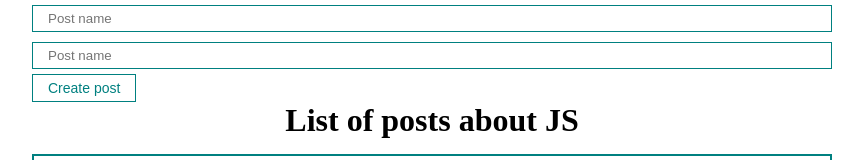
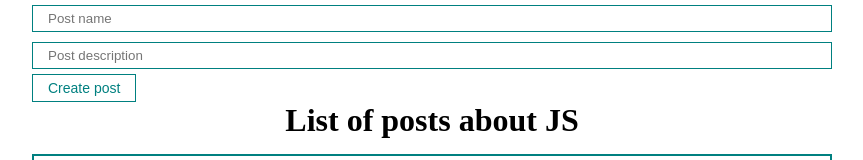
Before and after one commit to Dmytro27Ind/react-course, a React (Create React App) app: page / in a window 1280 px wide. Shown: the top 160 px of the page, without its empty margins (208-1071 px from the left). Built offline with nearby package versions, Linux system fonts and the light colour scheme.

Commit message:
state like object. React dev tools

```diff
--- a/src/App.js
+++ b/src/App.js
@@ -43,25 +43,14 @@ function App() {
     {id: 3, title: 'Javascript 3', body: 'Description'},
   ])
 
-  const [title, setTitle] = useState('')
-  const [body, setBody] = useState('')
+  const [post, setPost] = useState({title: '', body: ''})
   // const bodyInputRef = useRef()
   // const bodyInputRefSimple = useRef()
 
   const addNewPost = (event) => {
     event.preventDefault()
-    console.log("title = " + title)
-    console.log("body = " + body)
-
-    const newPost = {
-      id: Date.now(),
-      title,
-      body
-    }
-    console.log(newPost)
-    setPosts([...posts, newPost])
-    setTitle('')
-    setBody('')
+    setPosts([...posts, {...post, id: Date.now()}])
+    setPost({title: '', body: ''})
 
     // console.log("MyInput value = " + bodyInputRef.current.value)
     // console.log("MyInput element = " + bodyInputRef.current)
@@ -78,16 +67,16 @@ function App() {
       <form>
         {/*//* Управляемый компонент */}
         <MyInput
-          value={title}
-          onChange={event => setTitle(event.target.value)}
+          value={post.title}
+          onChange={event => setPost({...post, title: event.target.value})}
           type="text"
           placeholder="Post name"
         />
         <MyInput
-          value={body}
-          onChange={event => setBody(event.target.value)}
+          value={post.body}
+          onChange={event => setPost({...post, body: event.target.value})}
           type="text"
-          placeholder="Post name"
+          placeholder="Post description"
         />
         {/*//* Simple input from html */}
         {/* <input ref={bodyInputRefSimple} type="text"/> */}
```
